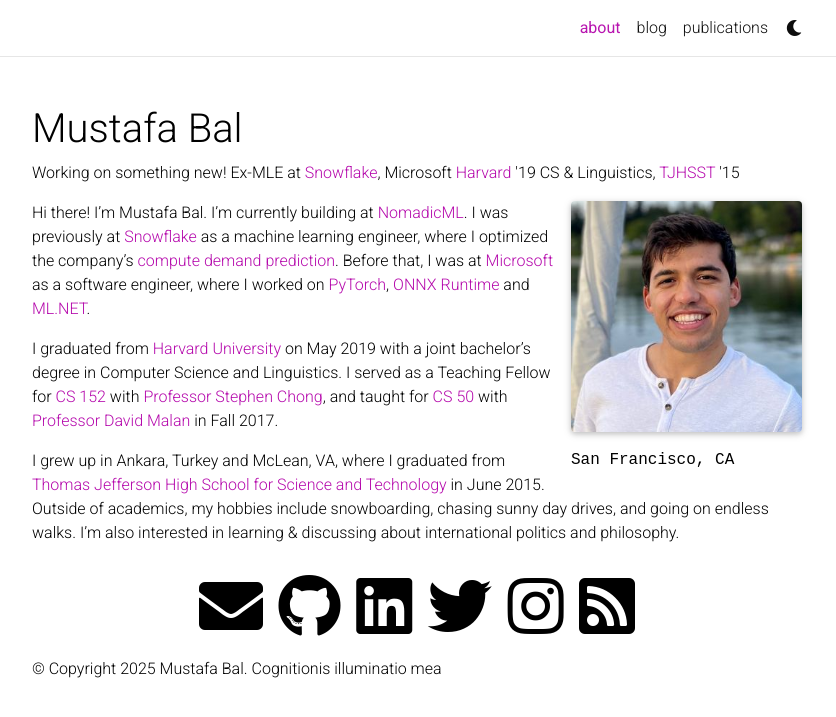
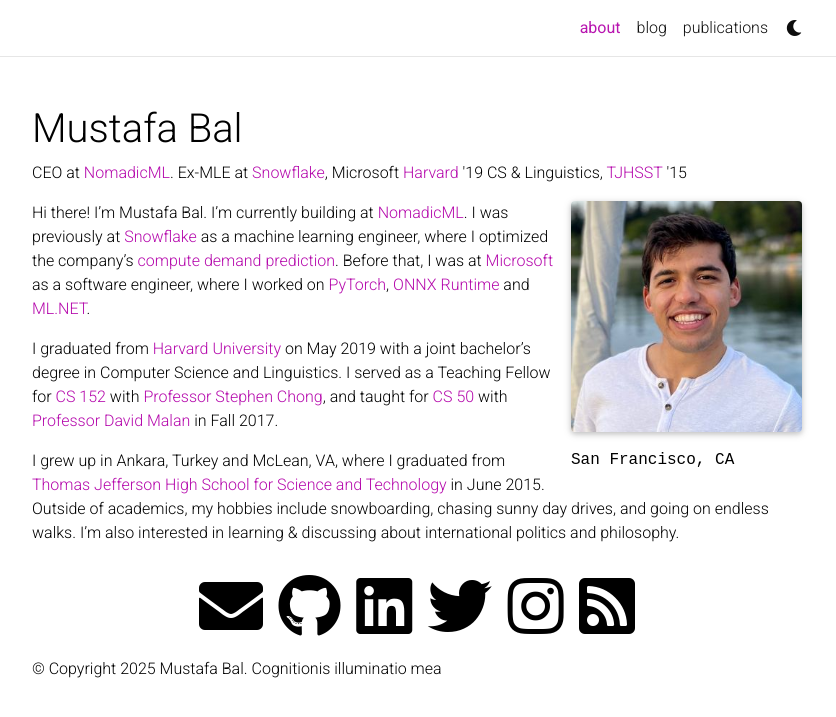
Before and after one commit to mstfbl/mstfbl.github.io, a Jekyll site: the page built from _pages/about.md, in a window 1280 px wide. Shown: the top 717 px of the page, without its empty margins (223-1059 px from the left). Built offline with Jekyll 4.4.1, drawn with Linux system fonts in a browser that asks for light colours; full-size pictures stand in for the smaller copies a plugin makes; comment, search, counter and statistics services are not loaded; a style sheet for code colours, icons or effects is not loaded.

Commit message:
Update about.md

```diff
--- a/_pages/about.md
+++ b/_pages/about.md
@@ -2,7 +2,7 @@
 layout: about
 title: about
 permalink: /
-subtitle: Working on something new! Ex-MLE at <a href='https://www.snowflake.com/en/'>Snowflake</a>, Microsoft <a href='https://www.harvard.edu'>Harvard</a> '19 CS & Linguistics, <a href='https://tjhsst.fcps.edu'>TJHSST</a> '15
+subtitle: CEO at <a href="https://www.nomadicml.com/">NomadicML</a>. Ex-MLE at <a href='https://www.snowflake.com/en/'>Snowflake</a>, Microsoft <a href='https://www.harvard.edu'>Harvard</a> '19 CS & Linguistics, <a href='https://tjhsst.fcps.edu'>TJHSST</a> '15
 
 profile:
   align: right
```
